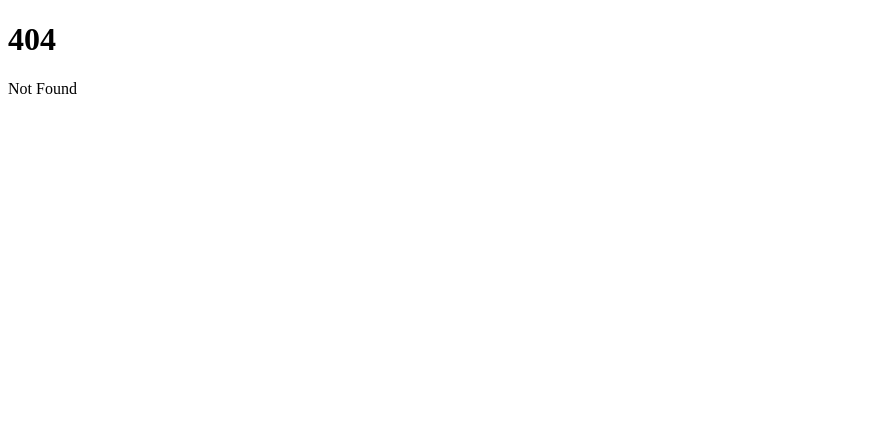
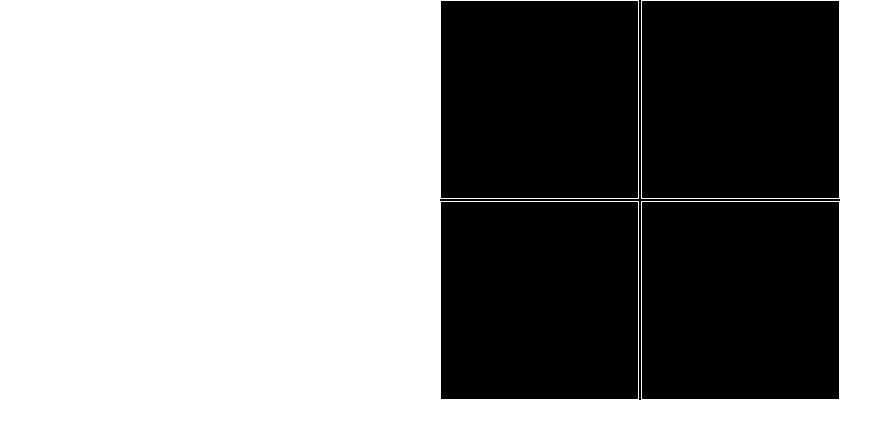
Before and after one commit to eriksokolov/sv, a SvelteKit app: page /field in a window 1280 px wide. Before the commit this address had no page. Shown: the top 438 px of the page, without its empty margins (0-894 px from the left). Built offline with nearby package versions, Linux system fonts and the light colour scheme.

Commit message:
create a map that when tapped on swaps image of field

```diff
--- /dev/null
+++ b/src/routes/field/+page.svelte
@@ -0,0 +1,51 @@
+<script>
+	let four = 4;
+    let pic = "favicon.png";
+    let none = "none"
+
+    function change() {
+        pic = "malevich.jpg"
+        none = "hey"
+    }
+
+</script>
+
+<style>
+:global(body) {
+	height: 100%;
+	margin: 0;
+	display: flex;
+	justify-content: center;
+	align-items: center;
+}
+
+.board {
+	background-color: black;
+	width: 400px;
+	height: 400px;
+	display: grid;
+	grid-template-columns: repeat(2, 1fr);
+	grid-template-rows: repeat(2, 1fr);
+	gap: 2px;
+}
+
+.field {
+	border: 1px solid white;
+	display: flex;
+	justify-content: center;
+	align-items: center;
+}
+
+.field img {
+	width: 80%;
+	height: auto;
+}
+</style>
+
+<div class="board">
+	{#each Array(four) as _, i}
+		<div class="field">
+			<img src="/{pic}" alt="placeholder" on:click={change()} style="display:{none};"/>
+		</div>
+	{/each}
+</div>
```
